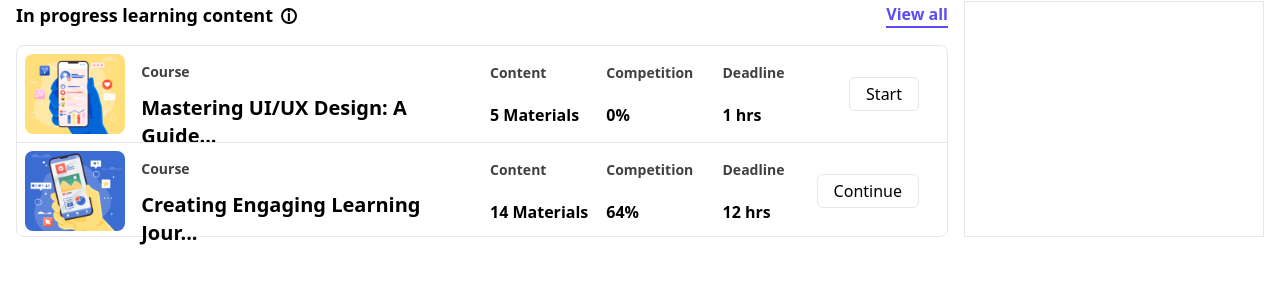
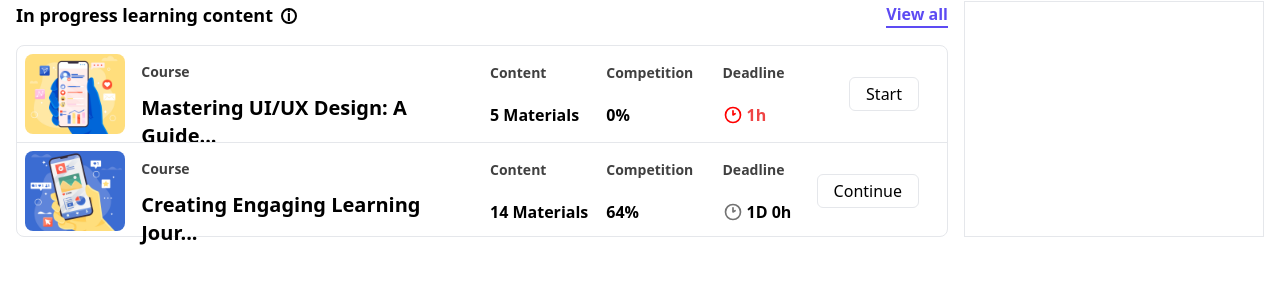
Before and after one commit to Eravity/Rocket.dev, a Next.js app: page / in a window 1280 px wide. Shown: the part 372-653 px from the top of the page. Built offline with nearby package versions, Linux system fonts and the light colour scheme.

Commit message:
Change color of deadline based on remaining time

```diff
--- a/src/app/_components/Clock.tsx
+++ b/src/app/_components/Clock.tsx
@@ -1,20 +1,20 @@
-export default function Clock() {
+export default function Clock({color}: {color?: string}) {
   return (
     <div>
       <svg
-        width="25px"
-        height="25px"
+        width="20px"
+        height="20px"
         viewBox="0 0 24 24"
         fill="none"
         xmlns="http://www.w3.org/2000/svg"
       >
         <path
           d="M12 7V12L14.5 10.5M21 12C21 16.9706 16.9706 21 12 21C7.02944 21 3 16.9706 3 12C3 7.02944 7.02944 3 12 3C16.9706 3 21 7.02944 21 12Z"
-          stroke="#ffffff"
+          stroke={color || "#737373"}
           strokeWidth="2"
           strokeLinecap="round"
           strokeLinejoin="round"
-          fill="#FFAC00"
+          fill="none"
         />
       </svg>
     </div>
--- a/src/app/_components/CourseProgress.tsx
+++ b/src/app/_components/CourseProgress.tsx
@@ -1,7 +1,9 @@
 import Image from "next/image";
+import Link from "next/link";
 import image1 from "../images/1.jpg";
 import image2 from "../images/2.jpg";
 import { StaticImageData } from "next/image";
+import Clock from "./Clock";
 
 type CourseData = {
   image: StaticImageData;
@@ -10,7 +12,7 @@ type CourseData = {
   competition: number;
   deadline: number;
   buttonText: string;
-}
+};
 
 const courses: CourseData[] = [
   {
@@ -19,24 +21,39 @@ const courses: CourseData[] = [
     materials: 5,
     competition: 0,
     deadline: 1,
-    buttonText: "Start"
+    buttonText: "Start",
   },
   {
     image: image2,
     title: "Creating Engaging Learning Jour...",
     materials: 14,
     competition: 64,
-    deadline: 12,
-    buttonText: "Continue"
-  }
+    deadline: 24,
+    buttonText: "Continue",
+  },
 ];
 
-const InfoCell = ({ label, value }: { label: string; value: string | number }) => (
+const InfoCell = ({
+  label,
+  value,
+  icon,
+  isUrgent,
+}: {
+  label: string;
+  value: string | number;
+  icon?: React.ReactNode;
+  isUrgent?: boolean;
+}) => (
   <div className="flex items-center justify-center flex-col p-2 space-y-1">
     <h2 className="w-full h-1/2 flex items-center text-neutral-700 font-semibold text-sm">
       {label}
     </h2>
-    <h2 className="w-full h-1/2 flex items-center font-semibold">
+    <h2
+      className={`w-full h-1/2 flex gap-1 items-center font-semibold ${
+        isUrgent ? "text-red-500" : ""
+      }`}
+    >
+      {icon}
       {value}
     </h2>
   </div>
@@ -46,25 +63,36 @@ const CourseRow = ({ course }: { course: CourseData }) => (
   <>
     <div className="flex items-center justify-center p-2">
       <div className="relative w-full h-full">
+        <Link href={''}>
           <Image
             src={course.image}
             alt={course.title}
             fill
             className="object-cover rounded-lg absolute inset-0"
           />
+        </Link>
       </div>
     </div>
     <div className="col-span-3 flex flex-col space-y-1 items-center justify-center p-2">
       <h2 className="w-full h-1/2 flex items-center text-neutral-700 font-semibold text-sm">
         Course
       </h2>
-      <h2 className="w-full h-1/2 text-xl font-bold">
+      <Link href={""} className="w-full h-1/2 text-xl font-bold">
         {course.title}
-      </h2>
+      </Link>
     </div>
     <InfoCell label="Content" value={`${course.materials} Materials`} />
     <InfoCell label="Competition" value={`${course.competition}%`} />
-    <InfoCell label="Deadline" value={`${course.deadline} hrs`} />
+    <InfoCell
+      icon={<Clock color={course.deadline < 24 ? "red" : "#737373"} />}
+      label="Deadline"
+      value={
+        course.deadline >= 24
+          ? `${Math.floor(course.deadline / 24)}D ${course.deadline % 24}h`
+          : `${course.deadline}h`
+      }
+      isUrgent={course.deadline < 24}
+    />
     <div className="flex items-center justify-end pr-7">
       <button className="px-4 py-1 border rounded-md">
         {course.buttonText}
```
Lines whose indentation alone changed are shown as unchanged.
